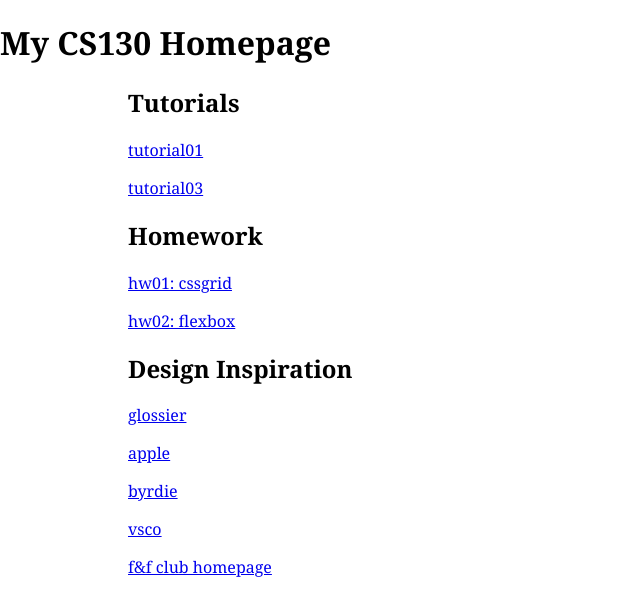
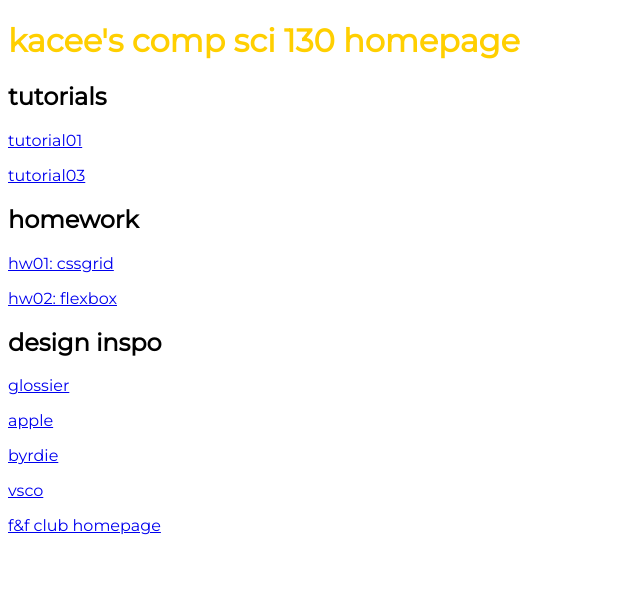
Before and after one commit to kaceehaslett/cs130-coursework, a plain HTML site: page index.html in a window 1280 px wide. Shown: the whole page, without its empty margins (0-640 px from the left). Drawn offline with Linux system fonts and the light colour scheme; files that its build step writes are made by us from their sources.

Commit message:
final push plus colors

```diff
--- a/homepage stuff/style.css
+++ b/homepage stuff/style.css
@@ -4,7 +4,7 @@
 
 body, p {
   background: white;
-  font-family: "Open Sans", Arial, sans-serif;
+  font-family: 'Montserrat', sans-serif;
   line-height: 1.5;
 }
 
--- a/index.html
+++ b/index.html
@@ -2,27 +2,30 @@
 <html lang="en">
    <head>
         <!-- stylesheets and metadata go here -->
-       <title>My CS130 Homepage</title>
-       <link rel="stylesheet" href="style.css">
+       <title>kacee's comp sci 130 homepage</title>
+       <link rel="stylesheet" href="styles.css">
+
+       <link rel="preconnect" href="https://fonts.gstatic.com">
+       <link href="https://fonts.googleapis.com/css2?family=Montserrat&display=swap" rel="stylesheet">
    </head>
    <body>
        <!-- HTML content tags go here. Change anything you want! -->
        <header>
-           <h1>My CS130 Homepage</h1>
+           <h1>kacee's comp sci 130 homepage</h1>
        </header>
        <main>
             <section id="tutorials">
-                <h2>Tutorials</h2>
+                <h2>tutorials</h2>
                 <p><a href="tutorial01/index.html">tutorial01</a></p>
                 <p><a href="tutorial03/index.html">tutorial03</a></p>
             </section>
             <section id="homework">
-                <h2>Homework</h2>
+                <h2>homework</h2>
                 <p><a href="hw01/01_cssgrid/index.html">hw01: cssgrid</a></p>
                 <p><a href="hw01/02_flexbox/index.html">hw02: flexbox</a></p>
             </section>
             <section id="inspiration">
-                <h2>Design Inspiration</h2>
+                <h2>design inspo</h2>
                 <p><a href="https://www.glossier.com">glossier</a></p>
                 <p><a href="https://www.apple.com">apple</a></p>
                 <p><a href="https://www.byrdie.com">byrdie</a></p>
--- a/styles.css
+++ b/styles.css
@@ -0,0 +1,8 @@
+h1, h2, body {
+    font-family: 'Montserrat', sans-serif;
+}
+
+h1 {
+    color: #FFCF00;
+    font-weight: 2000;
+}
```
